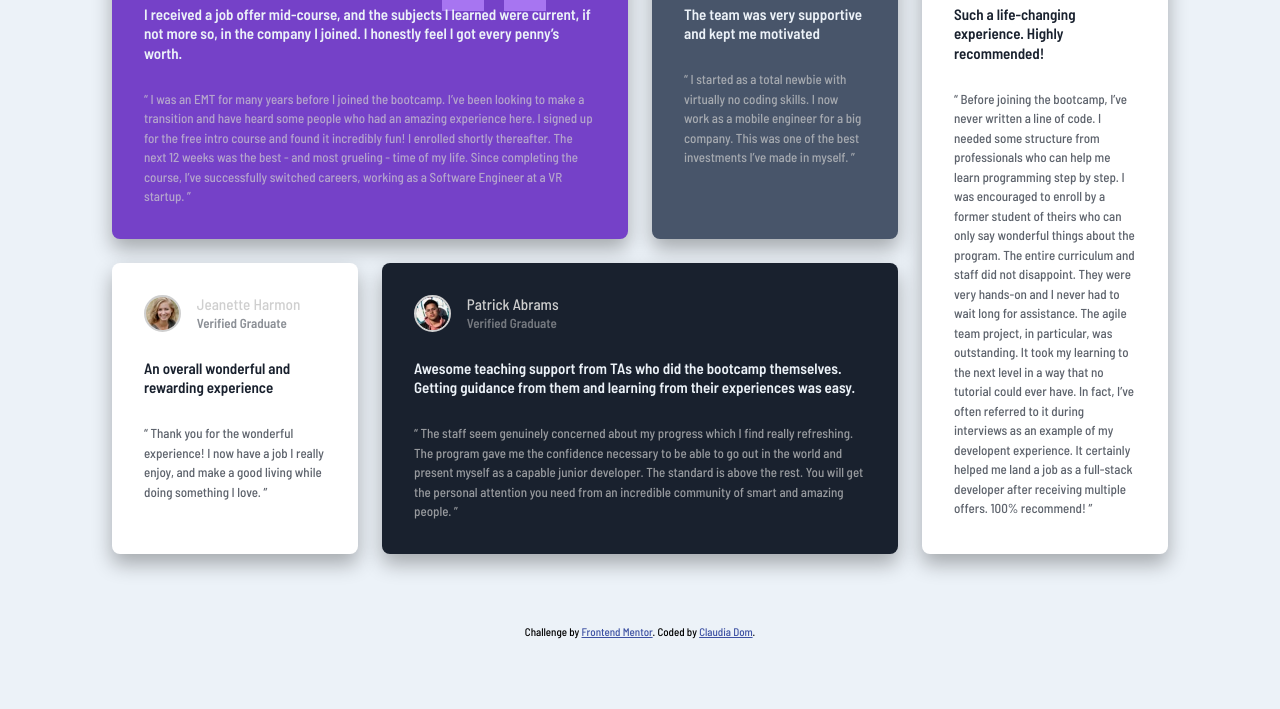
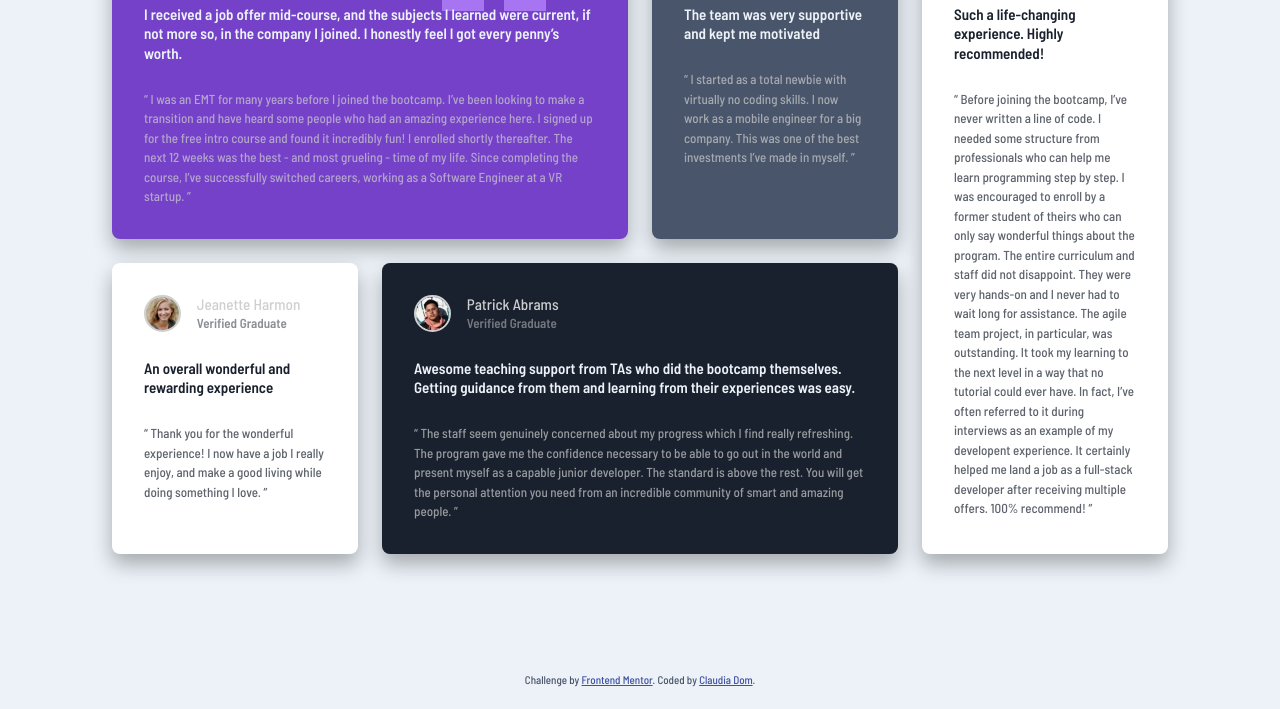
Before and after one commit to ClaudiaRamirezD/testimonials-grid, a plain HTML site: page index.html in a window 1280 px wide. Shown: the part 161-870 px from the top of the page. Drawn offline with Linux system fonts and the light colour scheme.

Commit message:
footer improved

```diff
--- a/style.css
+++ b/style.css
@@ -32,12 +32,15 @@ body, h1, h2, h3, h4, p, figure, blockquote, dl, dd {
 /* Core Body Styles */
 body {
     min-height: 100vh;
+    display: flex;
+    flex-direction: column;
     font-family: var(--ff-sans);
     font-weight: var(--fw-regular);
     font-size: var(--fs-300);
     line-height: 1.5;
     background-color: var(--clr-light-grayish-blue);
     color: var(--clr-light-grayish-blue);
+    margin: 0;
 }
 
 /* Text Wrapping */
@@ -48,6 +51,7 @@ h1, h2, h3, h4 {
 
 /* Wrapper Class */
 .wrapper {
+    flex: 1; /* Makes the main content expand to take the available space */
     padding-inline: 2rem;
     width: min(90%, 70rem);
     margin-inline: auto;
@@ -164,11 +168,13 @@ h4 {
 }
 
 /* Attribution */
-.attribution {
-    color: black;
+footer {
     margin-top: 2rem;
     font-size: 11px;
     text-align: center;
+    background-color: var(--clr-light-grayish-blue);
+    color: var(--clr-very-dark-grayish-blue);
+    padding: 1rem;
 }
 
 .attribution a {
```
